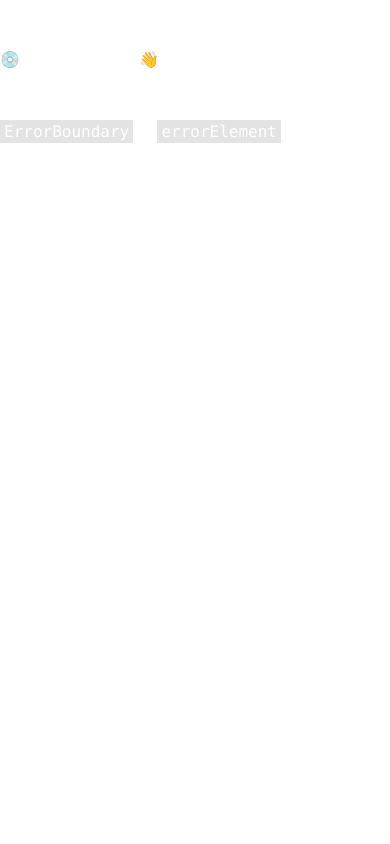
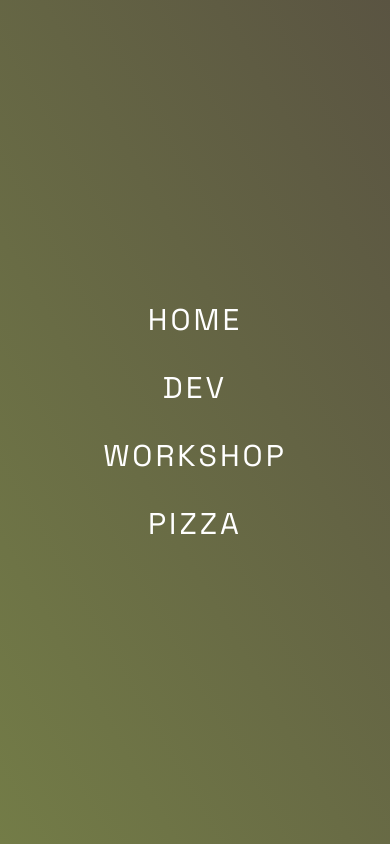
Before and after one commit to wybielak/Portfolio, a React (Vite) app: page /menu in a window 390 px wide. Before the commit this address had no page. Built offline with nearby package versions, Linux system fonts and the light colour scheme.

Commit message:
responsive menu

```diff
--- a/src/App.jsx
+++ b/src/App.jsx
@@ -1,6 +1,7 @@
 import { createBrowserRouter, RouterProvider } from "react-router-dom"
 import Home from "./components/Home"
 import PortfolioSection from "./components/PortfolioSection"
+import ResponsiveMenu from "./components/ResponsiveMenu"
 
 const router = createBrowserRouter([
   {
@@ -18,6 +19,10 @@ const router = createBrowserRouter([
   {
     path: '/pizza',
     element: <PortfolioSection title="Pizza" />
+  },
+  {
+    path: '/menu',
+    element: <ResponsiveMenu />
   }
 ])
 
--- a/src/components/Home.jsx
+++ b/src/components/Home.jsx
@@ -18,9 +18,9 @@ export default function Home() {
                         </a>
                     </span>
 
-                    <div className="m-2 p-4 w-smaller-screen md:w-smaller-screen-pc h-smaller-screen md:h-halfscreen flex flex-col items-center justify-around">
-                        <h1 className="text-2xl md:text-9xl w-full text-center flex flex-row md:flex-col justify-between items-start md:items-center">
-                            <p className="flex flex-wrap font-bold md:font-normal flex-col md:flex-row">
+                    <div className="m-4 p-4 w-smaller-screen md:w-smaller-screen-pc h-smaller-screen md:h-halfscreen flex flex-col items-center justify-around">
+                        <h1 className="text-2xl md:text-8xl lg:text-9xl w-full text-center flex flex-row md:flex-col justify-between items-start md:items-center">
+                            <p className="flex flex-wrap font-bold md:font-normal flex-col md:hidden">
                                 <span>D</span>
                                 <span>a</span>
                                 <span>w</span>
@@ -37,6 +37,9 @@ export default function Home() {
                                 <span>s</span>
                                 <span>k</span>
                                 <span>i</span>
+                            </p>
+                            <p className="hidden md:flex">
+                                Dawid Nowakowski
                             </p>
                             <p className="md:m-2 text-2xl md:text-6xl fade-in-anim tracking-widest flex flex-col md:flex-row">
                                 <span>p</span>
@@ -55,13 +58,13 @@ export default function Home() {
                     </div>
                 </div>
 
-                <div id="aboutme" className="my-2 bg-david-back bg-opacity w-smaller-screen md:w-smaller-screen-pc lg:h-smaller-screen-pc border-0 rounded-3xl flex flex-col items-center justify-center">
+                <div id="aboutme" className="my-2 bg-david-back bg-opacity w-smaller-screen md:w-smaller-screen-pc md:h-smaller-screen-pc border-0 rounded-3xl flex flex-col items-center justify-center">
 
                     <div className="lg:h-smaller-screen-pc flex flex-col items-center justify-center">
 
                         <h1 className="text-4xl md:text-6xl w-full text-center m-5 mt-10 ">About me</h1>
 
-                        <div className="flex flex-col lg:flex-row flex-nowrap items-center justify-center w-11/12 md:w-3/4 xl:w-1/2">
+                        <div className="flex flex-col md:flex-row flex-nowrap items-center justify-center w-11/12 lg:w-3/4 xl:w-1/2">
 
                             <div className="p-5 m-5 bg-gradient-darkbrown-olivegreen opacity-90 border-0 rounded-3xl flex-1 h-500px flex flex-col items-center justify-evenly">
                                 <h2 className="text-4xl font-bold text-center my-2">Hi, I&apos;m Dawid!</h2>
--- a/src/components/Menu.jsx
+++ b/src/components/Menu.jsx
@@ -1,13 +1,13 @@
 import React from 'react'
 import { NavLink, useLocation } from 'react-router-dom'
 
-export default function Menu({ animSwitch }) {
+export default function Menu({ animSwitch, responsive = false }) {
     const url = useLocation()
     const currentPath = location.pathname
 
     return (
         <>
-            <div className={`w-full flex flex-col md:flex-row flex-nowrap items-center justify-around ${animSwitch ? 'fade-in-slower-anim' : 'fade-in-slower-anim2'}`}>
+            <div className={`w-full ${responsive ? 'hidden md:flex' : 'flex'} flex-col md:flex-row flex-nowrap items-center justify-around ${animSwitch ? 'fade-in-slower-anim' : 'fade-in-slower-anim2'}`}>
                 {currentPath !== "/" && (
                     <span>
                         <button type="button" className="text-3xl tracking-widest transition hover:opacity-70 hover:scale-110">
--- a/src/components/PortfolioSection.jsx
+++ b/src/components/PortfolioSection.jsx
@@ -3,12 +3,13 @@ import Menu from './Menu'
 import { observer } from 'mobx-react-lite'
 import { useStore } from '../mobx/Store'
 import ProjectCard from './ProjectCard'
+import { TbMenu3, TbMenu4 } from 'react-icons/tb'
 
 export default observer(function PortfolioSection({ title }) {
 
     const { appStorage } = useStore()
-    const [ projects, setProjects ] = useState([])
-    const [ description, setDescription ] = useState("")
+    const [projects, setProjects] = useState([])
+    const [description, setDescription] = useState("")
 
     useEffect(() => {
         if (title == "Dev") {
@@ -25,12 +26,18 @@ export default observer(function PortfolioSection({ title }) {
 
     return (
         <div className="bg-gradient-darkbrown-olivegreen w-full flex flex-col items-center justify-start">
-            <div className="my-2 p-4 bg-david-back bg-opacity-darker w-smaller-screen md:w-smaller-screen-pc h-halfscreen border-0 rounded-3xl flex flex-col items-center justify-start md:justify-evenly">
+            <div className="my-2 p-4 bg-david-back bg-opacity-darker w-smaller-screen md:w-smaller-screen-pc h-halfscreen border-0 rounded-3xl flex flex-col items-center justify-evenly">
 
-                <Menu animSwitch={false} />
+                <Menu animSwitch={false} responsive={true} />
 
-                <div className='mt-8 mb-16 flex flex-col items-center justify-center gap-y-2'>
-                    <h1 className='text-5xl md:text-8xl text-center font-bo'>
+                <div className='text-6xl w-full flex md:hidden items-center justify-center'>
+                    <a href="/menu">
+                    <TbMenu4 />
+                    </a>
+                </div>
+
+                <div className='md:mt-8 mb-16 flex flex-col items-center justify-center gap-y-2'>
+                    <h1 className='text-6xl md:text-8xl text-center'>
                         {title}
                     </h1>
 
--- /dev/null
+++ b/src/components/ResponsiveMenu.jsx
@@ -0,0 +1,40 @@
+import React from 'react'
+import { NavLink, useLocation } from 'react-router-dom'
+
+export default function ResponsiveMenu() {
+
+    return (
+        <>
+            <div className='bg-gradient-darkbrown-olivegreen w-screen h-screen flex flex-col items-center justify-center'>
+                <div className='w-full flex flex-col flex-nowrap items-center justify-around fade-in-slower-anim2'>
+
+                    <span>
+                        <button type="button" className="text-3xl tracking-widest transition hover:opacity-70 hover:scale-110">
+                            <NavLink to="/">HOME</NavLink>
+                        </button>
+                    </span>
+
+                    <span>
+                        <button type="button" className="text-3xl tracking-widest mt-8 transition hover:opacity-70 hover:scale-110">
+                            <NavLink to="/dev">DEV</NavLink>
+                        </button>
+                    </span>
+
+                    <span>
+                        <button type="button" className="text-3xl tracking-widest mt-8 transition hover:opacity-70 hover:scale-110">
+                            <NavLink to="/workshop">WORKSHOP</NavLink>
+                        </button>
+                    </span>
+
+                    <span>
+                        <button type="button" className="text-3xl tracking-widest mt-8 transition hover:opacity-70 hover:scale-110">
+                            <NavLink to="/pizza">PIZZA</NavLink>
+                        </button>
+                    </span>
+
+                </div>
+            </div>
+
+        </>
+    )
+}
--- a/src/index.css
+++ b/src/index.css
@@ -94,6 +94,7 @@ html {
 .fade-in-slower-anim2 span:nth-child(1) { animation-delay: 0.2s; }
 .fade-in-slower-anim2 span:nth-child(2) { animation-delay: 0.4s; }
 .fade-in-slower-anim2 span:nth-child(3) { animation-delay: 0.6s; }
+.fade-in-slower-anim2 span:nth-child(4) { animation-delay: 0.8s; }
 
 @keyframes fade-in {
     to {
```
